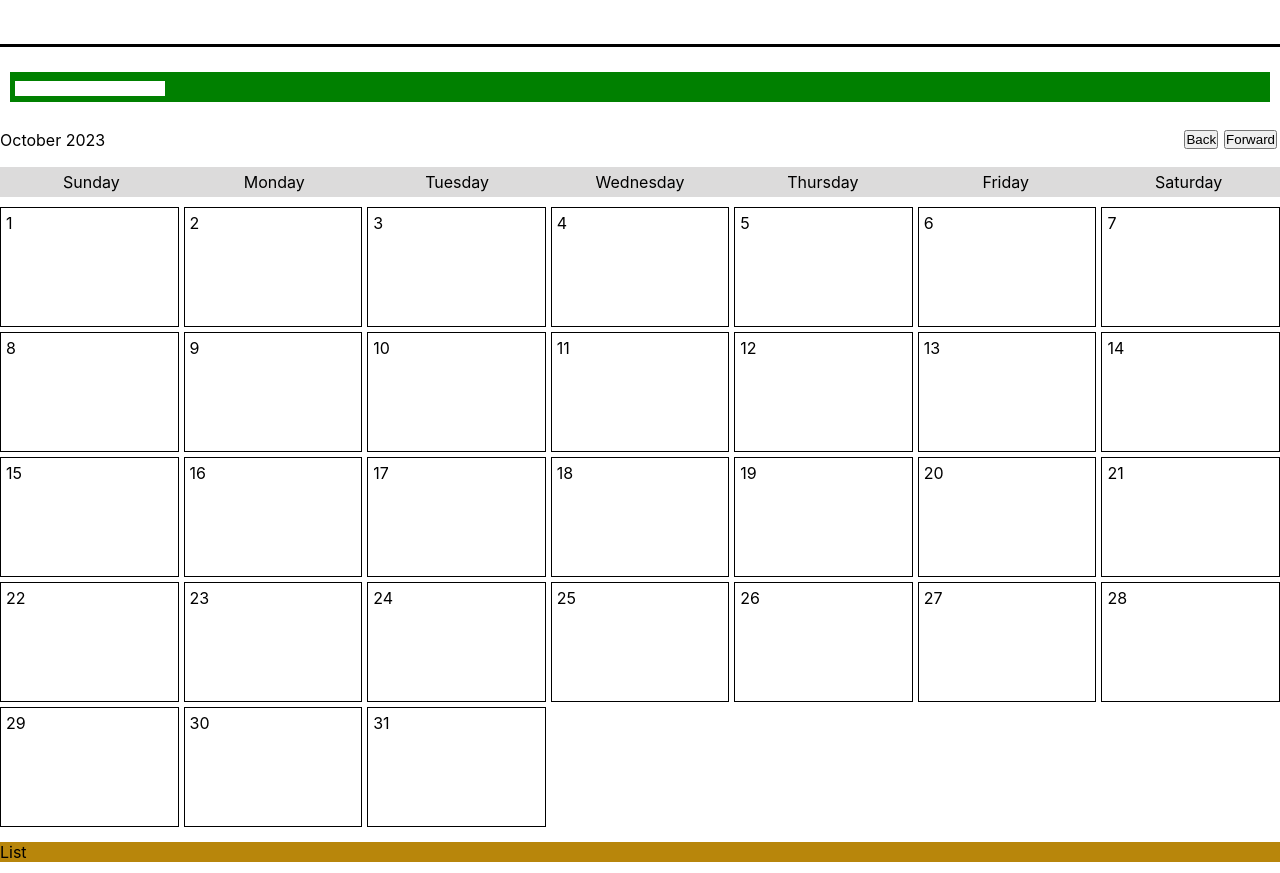
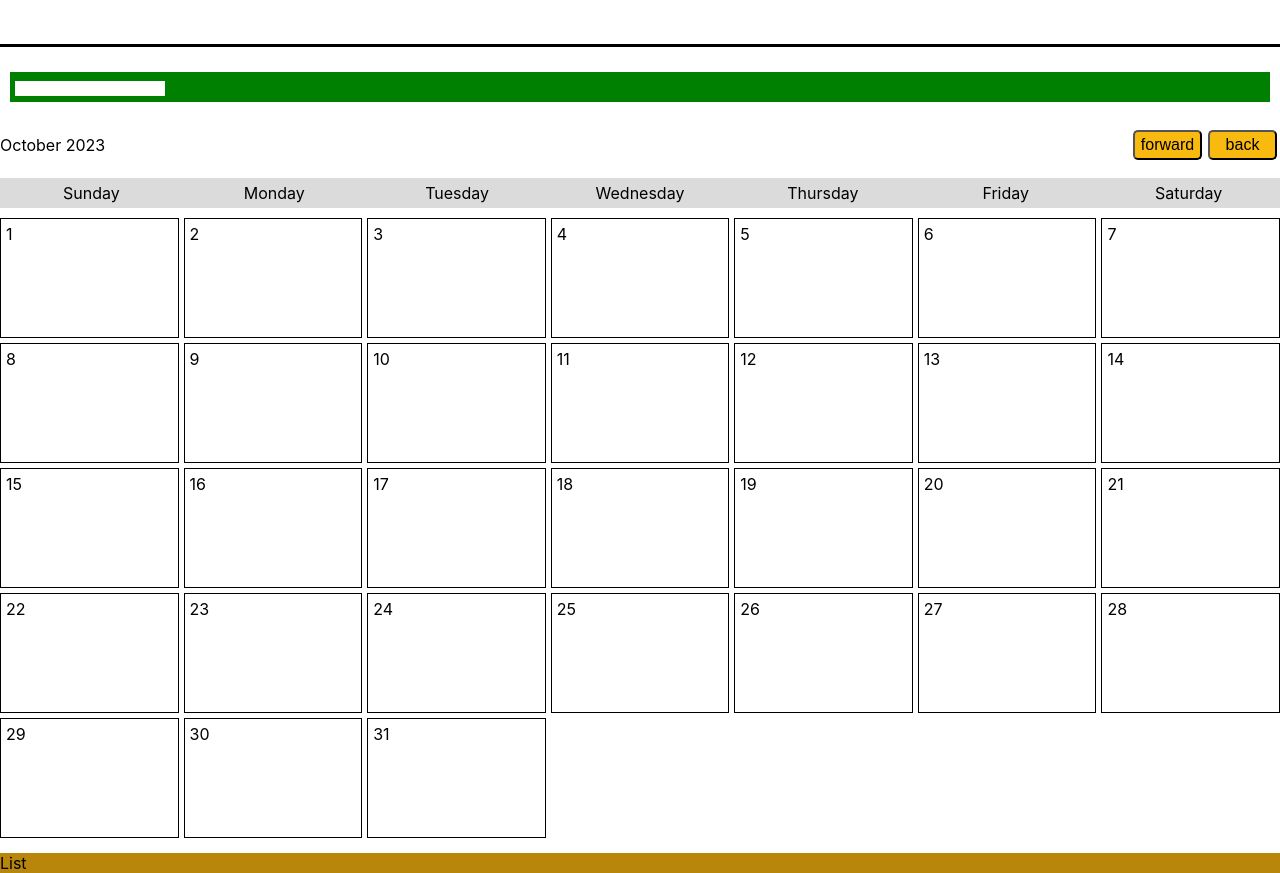
Before and after one commit to MeetYourCreator/reactjs-common-components, a React (Create React App) app: page / in a window 1280 px wide. Shown: the part 1580-2453 px from the top of the page. Built offline with nearby package versions, Linux system fonts and the light colour scheme.

Commit message:
create dir and files for Button component
boilerplate Button

```diff
--- /dev/null
+++ b/src/components/Button/Button.tsx
@@ -0,0 +1,11 @@
+import React from 'react';
+import { ButtonProps } from './types';
+import './styles.css';
+
+export const Button = ({ onClick, name }: ButtonProps) => {
+  return (
+    <button className="button" onClick={onClick}>
+      {name}
+    </button>
+  );
+};
--- /dev/null
+++ b/src/components/Button/styles.css
@@ -0,0 +1,9 @@
+.button {
+  width: 70px;
+  height: 30px;
+  margin: 3px;
+  border-radius: 5px;
+  font-size: 1em;
+  font-weight: 300;
+  background-color: #f8ba0e;
+}
--- /dev/null
+++ b/src/components/Button/types.ts
@@ -0,0 +1,4 @@
+export interface ButtonProps {
+  onClick?: () => void;
+  name?: string;
+}
--- a/src/components/DatePicker/Header.tsx
+++ b/src/components/DatePicker/Header.tsx
@@ -1,4 +1,5 @@
 import { useState } from 'react';
+import { Button } from '../index';
 import { HeaderProps } from './types';
 import './styles.css';
 
@@ -7,8 +8,8 @@ export const Header = ({ dateDisplay }: HeaderProps) => {
     <header className="headerContainer">
       <div>{dateDisplay}</div>
       <div className="buttonContainer">
-        <button className="button">Back</button>
-        <button className="button">Forward</button>
+        <Button name="forward" />
+        <Button name="back" />
       </div>
     </header>
   );
--- a/src/components/DatePicker/styles.css
+++ b/src/components/DatePicker/styles.css
@@ -4,8 +4,10 @@
   align-items: center;
 }
 
-.button {
-  margin: 3px;
+.buttonContainer {
+  display: flex;
+  justify-content: space-evenly;
+  width: 150px;
 }
 
 .calendarHeader {
--- a/src/components/index.ts
+++ b/src/components/index.ts
@@ -1,3 +1,4 @@
+export { Button } from './Button/Button';
 export { DatePicker } from './DatePicker/DatePicker';
 export { List } from './List/List';
 export { ShowModalBtn as Modal } from './Modal/ShowModalBtn';
```
